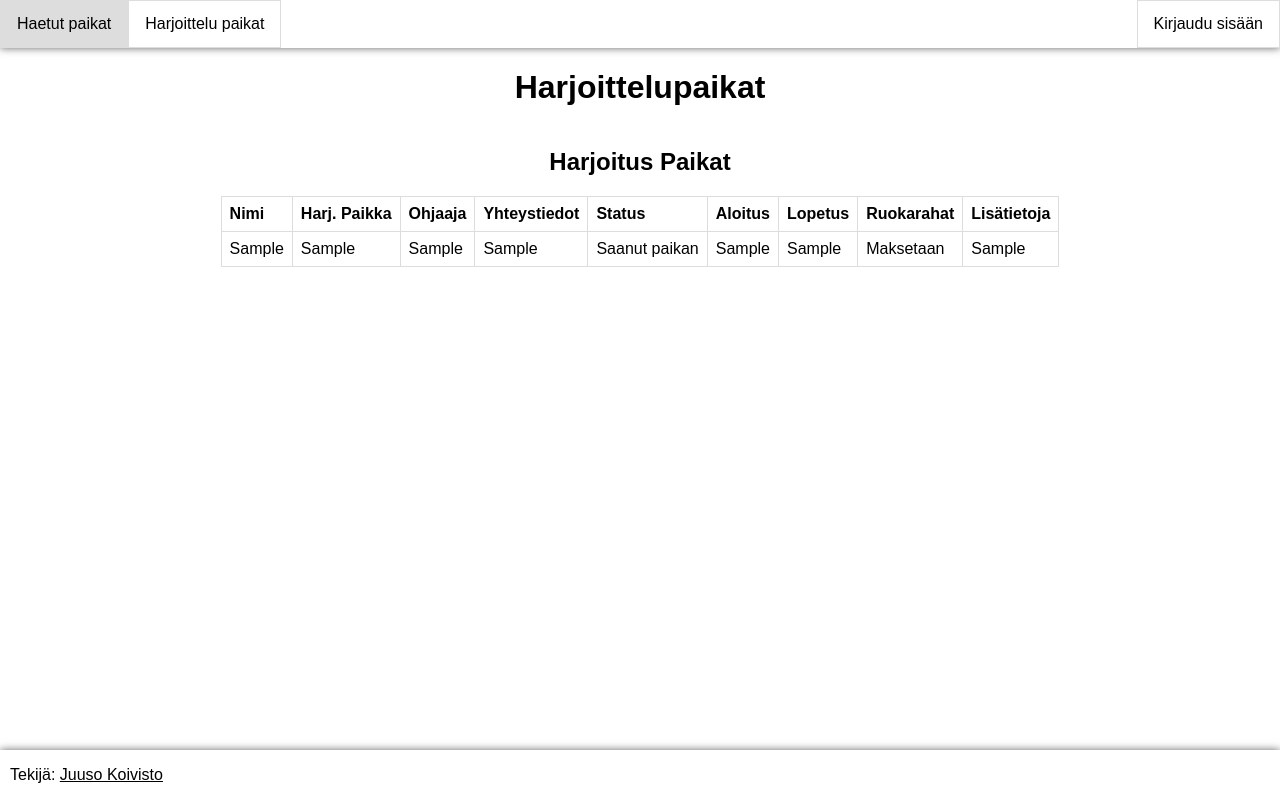
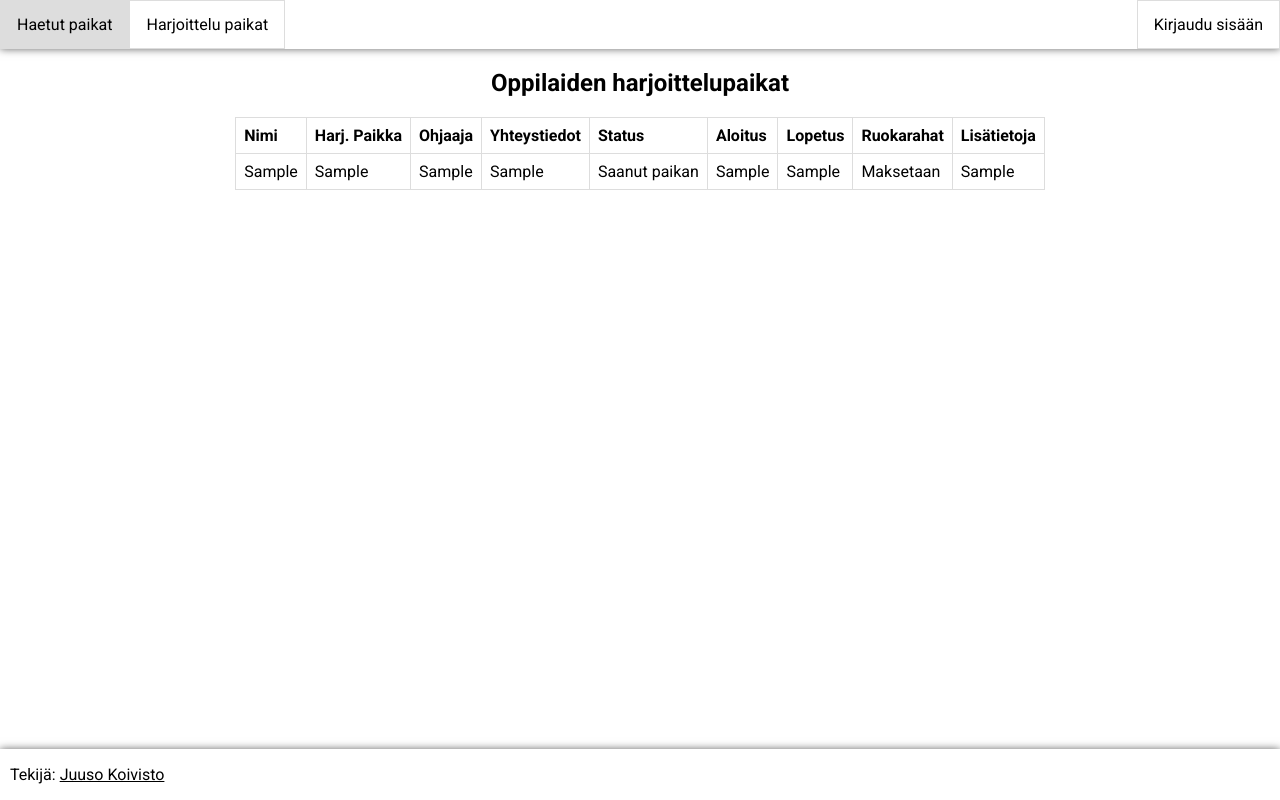
Before and after one commit to juusokoivisto/harjoittelupaikka, a PHP site: page / in a window 1280 px wide. Run offline with PHP 8.4, Linux system fonts and the light colour scheme; tables that the repository leaves empty or names only in its code hold one stand-in row (values such as "Sample post").

```diff
--- a/header.php
+++ b/header.php
@@ -13,5 +13,4 @@
             <?php endif; ?>
         </ul>
     </nav>
-    <h1>Harjoittelupaikat</h1>
 </header>
--- a/index.php
+++ b/index.php
@@ -8,6 +8,9 @@ include "connect.php";
     <meta charset="UTF-8">
     <meta name="viewport" content="width=device-width, initial-scale=1.0">
     <link rel="stylesheet" type="text/css" href="style.css">
+    <link rel="preconnect" href="https://fonts.googleapis.com">
+    <link rel="preconnect" href="https://fonts.gstatic.com" crossorigin>
+    <link href="https://fonts.googleapis.com/css2?family=Roboto:ital,wght@0,100..900;1,100..900&display=swap" rel="stylesheet">
     <title>Harkkapaikka</title>
 </head>
 <body>
@@ -15,7 +18,7 @@ include "connect.php";
 
     <main>
         <section id="harkkapaikka">
-            <h2>Harjoitus Paikat</h2>
+            <h2>Oppilaiden harjoittelupaikat</h2>
             <div class="centered-table">
                 <table class="overflow-table">
                     <thead>
--- a/kirjaudu.php
+++ b/kirjaudu.php
@@ -8,6 +8,9 @@ include "connect.php";
     <meta charset="UTF-8">
     <meta name="viewport" content="width=device-width, initial-scale=1.0">
     <link rel="stylesheet" type="text/css" href="style.css">
+    <link rel="preconnect" href="https://fonts.googleapis.com">
+    <link rel="preconnect" href="https://fonts.gstatic.com" crossorigin>
+    <link href="https://fonts.googleapis.com/css2?family=Roboto:ital,wght@0,100..900;1,100..900&display=swap" rel="stylesheet">
     <title>Kirjaudu sisään</title>
 </head>
 <body>
@@ -15,6 +18,7 @@ include "connect.php";
 
     <main>
         <section>
+            <h2>Kirjaudu sisään</h2>
             <form action="actionpage.php" method="POST" class="centered-form">
                 <fieldset class="rounded-fieldset">
                     <legend>Kirjaudu sisään</legend>
--- a/lisaa-harkkapaikka.php
+++ b/lisaa-harkkapaikka.php
@@ -13,6 +13,9 @@ if(isset($_SESSION["tunnus"]) == false) {
     <meta charset="UTF-8">
     <meta name="viewport" content="width=device-width, initial-scale=1.0">
     <link rel="stylesheet" type="text/css" href="style.css">
+    <link rel="preconnect" href="https://fonts.googleapis.com">
+    <link rel="preconnect" href="https://fonts.gstatic.com" crossorigin>
+    <link href="https://fonts.googleapis.com/css2?family=Roboto:ital,wght@0,100..900;1,100..900&display=swap" rel="stylesheet">
     <title>Lisää harjoittelupaikka</title>
 </head>
 <body>
@@ -20,6 +23,7 @@ if(isset($_SESSION["tunnus"]) == false) {
 
     <main>
         <section>
+            <h2>Lisää harjoittelupaikka</h2>
             <form action="actionpage.php" method="POST" class="centered-form">
                 <fieldset class="rounded-fieldset">
                     <legend>Työharjoittelupaikan tiedot</legend>
--- a/lisaa-oppilas.php
+++ b/lisaa-oppilas.php
@@ -13,6 +13,9 @@ if(isset($_SESSION["tunnus"]) == false) {
     <meta charset="UTF-8">
     <meta name="viewport" content="width=device-width, initial-scale=1.0">
     <link rel="stylesheet" type="text/css" href="style.css">
+    <link rel="preconnect" href="https://fonts.googleapis.com">
+    <link rel="preconnect" href="https://fonts.gstatic.com" crossorigin>
+    <link href="https://fonts.googleapis.com/css2?family=Roboto:ital,wght@0,100..900;1,100..900&display=swap" rel="stylesheet">
     <title>Lisää oppilas</title>
 </head>
 <body>
@@ -20,6 +23,7 @@ if(isset($_SESSION["tunnus"]) == false) {
 
     <main>
         <section>
+            <h2>Lisää oppilas</h2>
             <form action="actionpage.php" method="POST" class="centered-form">
                 <fieldset class="rounded-fieldset">
                     <legend>Omat tiedot</legend>
--- a/muokkaa_oppilas.php
+++ b/muokkaa_oppilas.php
@@ -25,13 +25,17 @@ $row = mysqli_fetch_array($result);
     <meta charset="UTF-8">
     <meta name="viewport" content="width=device-width, initial-scale=1.0">
     <link rel="stylesheet" type="text/css" href="style.css">
-    <title>Lisää oppilas</title>
+    <link rel="preconnect" href="https://fonts.googleapis.com">
+    <link rel="preconnect" href="https://fonts.gstatic.com" crossorigin>
+    <link href="https://fonts.googleapis.com/css2?family=Roboto:ital,wght@0,100..900;1,100..900&display=swap" rel="stylesheet">
+    <title>Muokkaa oppilas</title>
 </head>
 <body>
     <?php include "header.php"; ?>
 
     <main>
         <section>
+            <h2>Muokkaa oppilas</h2>
             <form action="muokkaa_oppilas_action.php" method="POST" class="centered-form">
                 <input type='hidden' name='id' value='<?php echo $row["id"]; ?>'>
                 <fieldset class="rounded-fieldset">
--- a/paikat.php
+++ b/paikat.php
@@ -8,6 +8,9 @@ include "connect.php";
     <meta charset="UTF-8">
     <meta name="viewport" content="width=device-width, initial-scale=1.0">
     <link rel="stylesheet" type="text/css" href="style.css">
+    <link rel="preconnect" href="https://fonts.googleapis.com">
+    <link rel="preconnect" href="https://fonts.gstatic.com" crossorigin>
+    <link href="https://fonts.googleapis.com/css2?family=Roboto:ital,wght@0,100..900;1,100..900&display=swap" rel="stylesheet">
     <title>Harjoittelupaikat</title>
 </head>
 <body>
@@ -15,6 +18,7 @@ include "connect.php";
 
     <main>
         <section>
+            <h2>Harjoittelupaikat</h2>
             <div class="centered-table">
                 <table class="overflow-table">
                     <thead>
--- a/style.css
+++ b/style.css
@@ -1,5 +1,5 @@
 body {
-    font-family: arial, sans-serif;
+    font-family: 'Roboto';
 
     min-height: 100vh;
     margin: 0;
```
